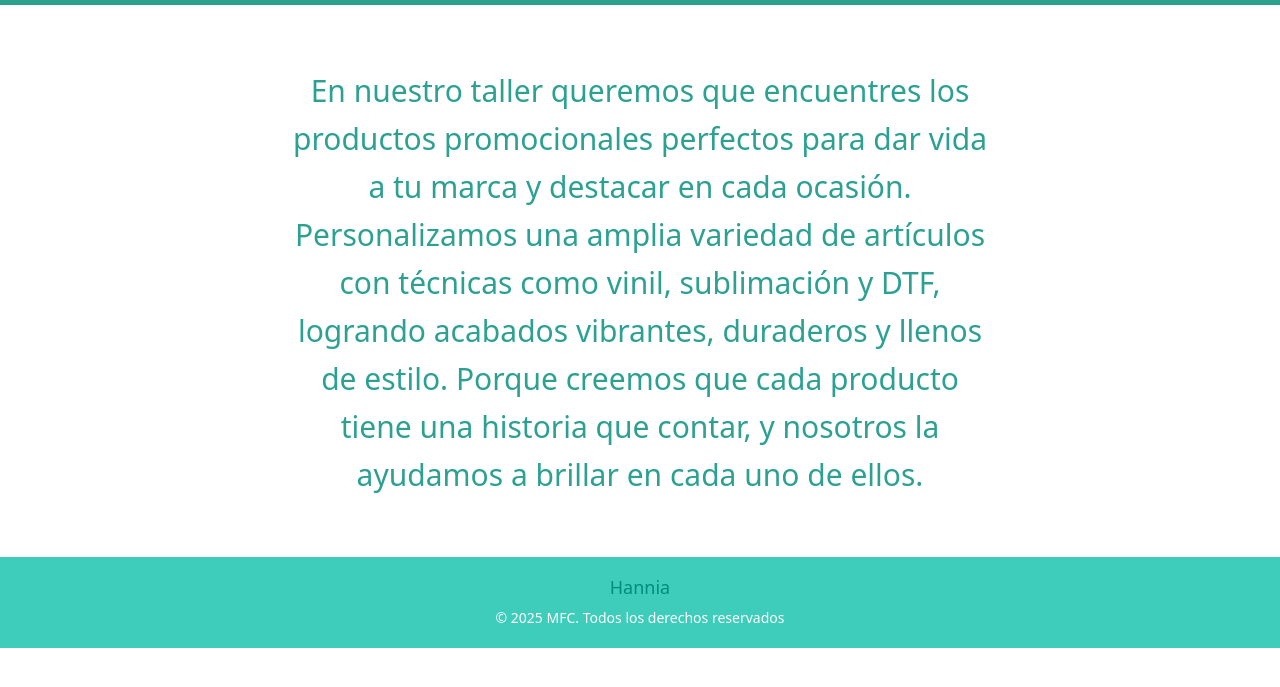
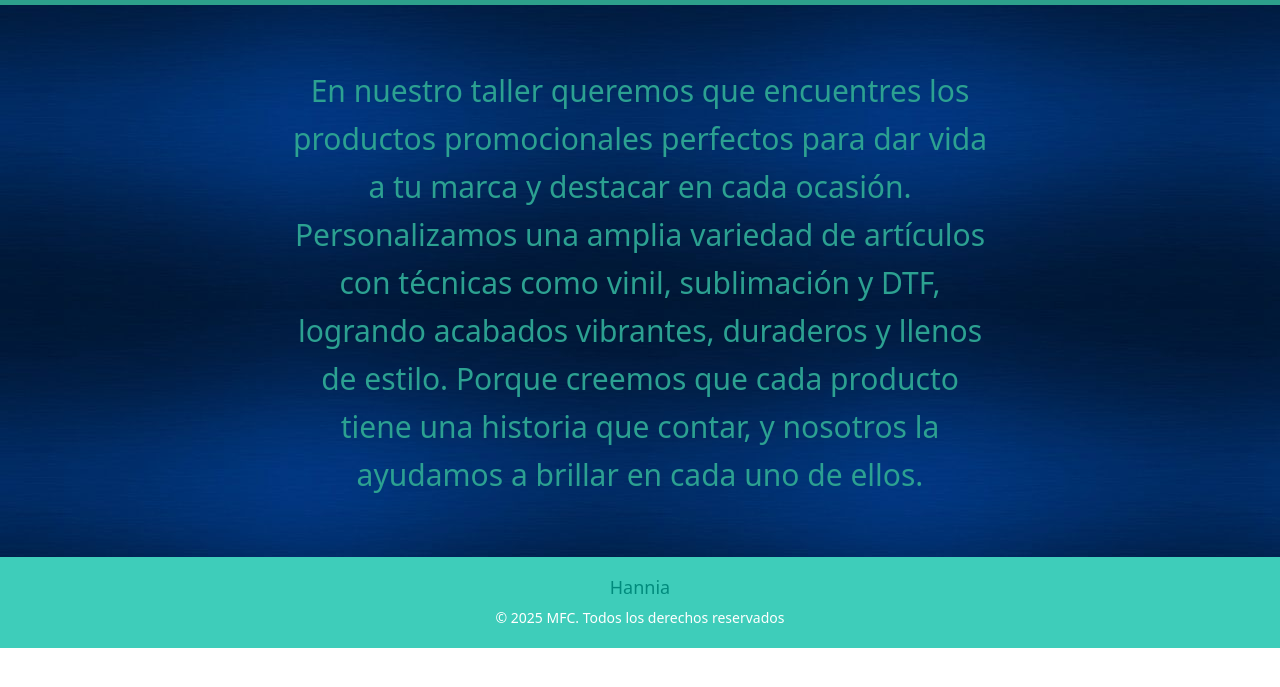
Before and after one commit to hanniadeleon/Pagina-Web, a plain HTML site: page index.html in a window 1280 px wide. Shown: the part 51-738 px from the top of the page. Drawn offline with nearby package versions, Linux system fonts and the light colour scheme.

Commit message:
Update estilos.css

```diff
--- a/css/estilos.css
+++ b/css/estilos.css
@@ -26,7 +26,7 @@ color: rgb(251, 248, 248) !important;
     font-size: 50px;
 }
 .hero-content{
-    background: url("img/x.jpg");
+    background: url("/img/x.jpg");
     color: rgb(44, 161, 145);
     display: flex;
     flex-direction: column;
```
